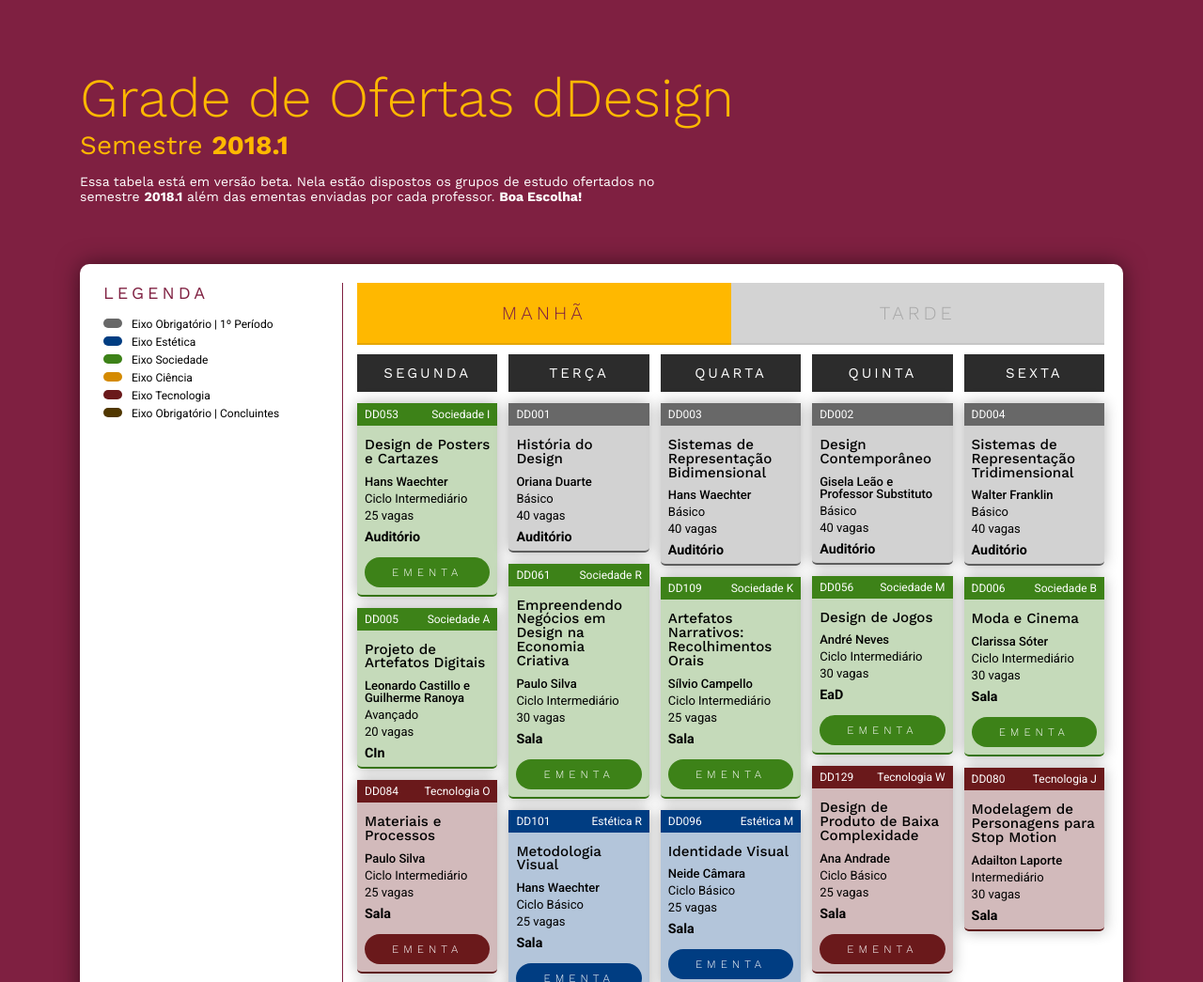
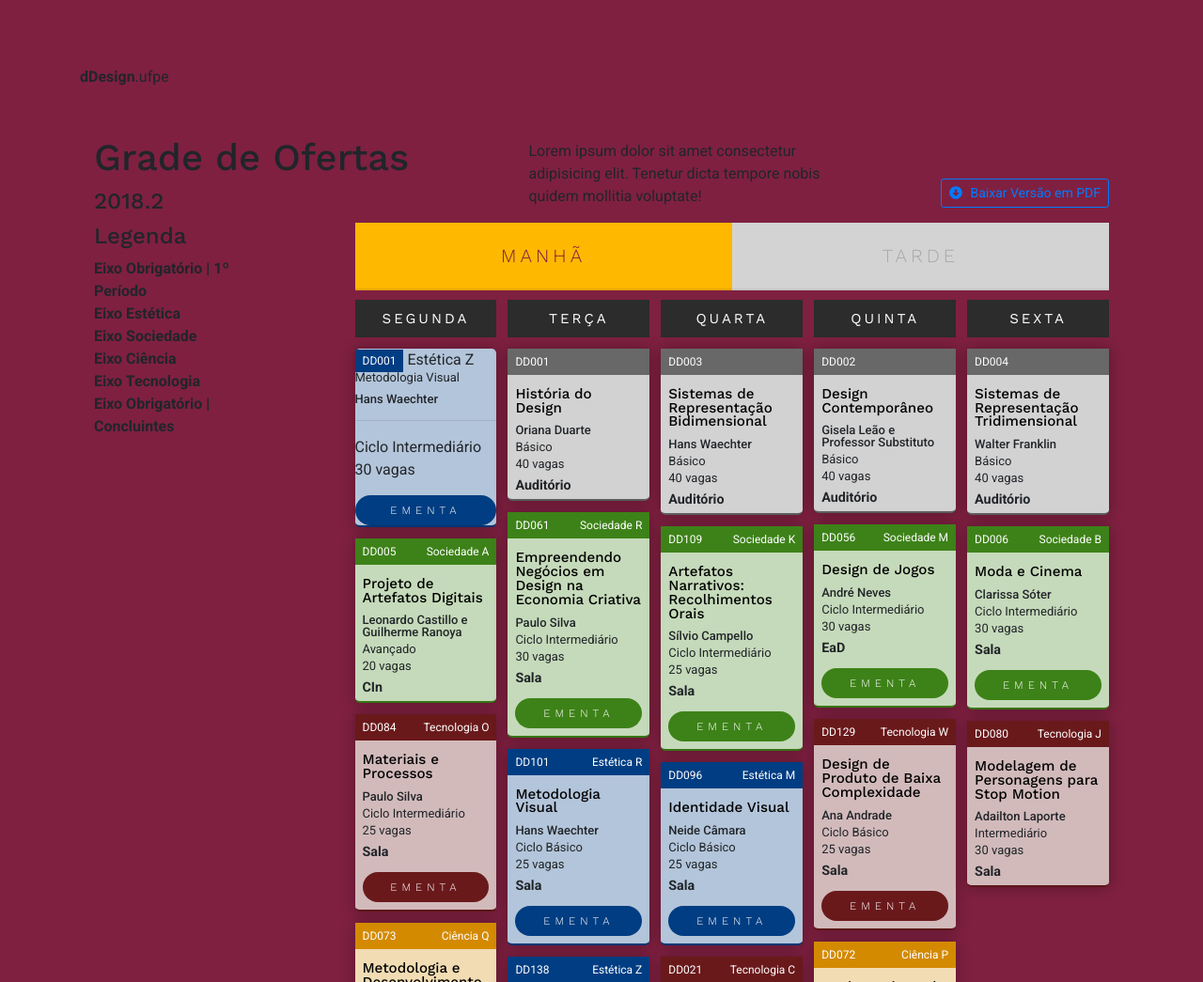
Before and after one commit to ddesignufpe/ddesignufpe.github.io, a website: page user/index.html in a window 1280 px wide. Shown: the top 1045 px of the page at 94% size. Drawn offline with nearby package versions, Linux system fonts and the light colour scheme.

Commit message:
mudanca estrutura basica html

```diff
--- a/user/index.html
+++ b/user/index.html
@@ -6,7 +6,7 @@
     <script async src="https://www.googletagmanager.com/gtag/js?id=UA-112800473-1"></script>
     <script>
         window.dataLayer = window.dataLayer || [];
-  function gtag(){dataLayer.push(arguments);}
+        function gtag() { dataLayer.push(arguments); }
         gtag('js', new Date());
 
         gtag('config', 'UA-112800473-1');
@@ -15,42 +15,46 @@
     <meta charset="UTF-8">
     <meta name="viewport" content="width=device-width, initial-scale=1.0">
     <meta http-equiv="X-UA-Compatible" content="ie=edge">
-    <title>Grade dDesign</title>
+    <title>dDesign.ufpe</title>
+    <link rel="stylesheet" href="dist/css/bootstrap/bootstrap.css">
     <link rel="stylesheet" href="dist/css/style.css">
-    <link rel="stylesheet" href="dist/css/grid.min.css">
 </head>
 
 <body>
-    <div class="fulfilling-square-spinner">
-        <div class="spinner-inner"></div>
+    <div class="container">
+        <section id="header">
+            <div class="row d-flex">
+                <div class="col-lg-5 logo" href="">
+                    <strong>dDesign</strong>.ufpe
                 </div>
-    <section id="header">
-        <div class="container">
-            <div class="row">
-                <div class="col-sm-12">
-                    <h1>Grade de Ofertas dDesign</h1>
-                    <h2>Semestre
-                        <strong>2018.1</strong>
-                    </h2>
+                <div class="col-lg-3 align-self-end ml-auto">
+
                 </div>
-                <div class="col-md-7 col-sm-12">
-                    <p>Essa tabela está em versão beta. Nela estão dispostos os grupos de estudo ofertados no semestre
-                        <strong>2018.1</strong> além das ementas enviadas por cada professor.
-                        <strong>Boa Escolha!</strong>
-                    </p>
-                </div>
-            </div>
-
             </div>
         </section>
         <section id="corpo">
             <div class="container">
-            <div id="wrapper">
+                <div class="row titulo d-flex align-items-end">
+                    <div class="col-lg-5 col md 12">
+                        <h1>Grade de Ofertas</h1>
+                        <h4>2018.2</h4>
+                    </div>
+                    <div class="col-lg-4 col-md-12">
+                        <p>
+                            Lorem ipsum dolor sit amet consectetur adipisicing elit. Tenetur dicta tempore nobis quidem mollitia voluptate!
+                        </p>
+                    </div>
+                    <div class="col-lg-3 col-md-12 d-flex justify-content-end">
+                        <p>
+                            <button type="button" class="btn btn-outline-primary btn-sm"><i class="fas fa-arrow-alt-circle-down mr-2"></i>Baixar Versão em PDF</button>
+                        </p>
+                    </div>
+                </div>
                 <div class="row">
-                    <div id="sidebar" class="col-md-12 col-lg-3">
+                    <div class="col-lg-3 col-md-12 legenda">
                         <div id="getFixed">
                             <h4>Legenda</h4>
-                            <dl class="legenda">
+                            <dl>
                                 <dt class="obrigatorio">
                                     <span></span>Eixo Obrigatório | 1º Período</dt>
                                 <dt class="estetica">
@@ -80,7 +84,20 @@
                                 <!--Grupos de Estudo Manhã -->
                                 <div class="segunda">
                                     <div class="dias">Segunda</div>
-                                    <div id="DD053"></div>
+                                    <div class="grupo estetica">
+                                        <div class="codigos">
+                                            <span class="codigo">DD001</span>
+                                            <span class="nomeperfil">Estética Z</span>
+                                        </div>
+                                        <div class="info">
+                                            <p class="nomecadeira">Metodologia Visual</p>
+                                            <p class="professor">Hans Waechter</p>
+                                            <hr>
+                                            <span class="nivel">Ciclo Intermediário</span>
+                                            <span class="vagasmatricula">30 vagas</span>
+                                            <button>Ementa</button>
+                                        </div>
+                                    </div>
                                     <div id="DD005"></div>
                                     <div id="DD084"></div>
                                     <div id="DD073"></div>
@@ -164,7 +181,8 @@
                                         <div class="area">
                                             <h4>DP (Design de Produto)</h4>
                                             <div class="professor">
-                                                Amilton Andrade · Ana Andrade · Ana Emília · Débora Ferro · Leonardo Castillo · Paulo Silva · Virgínia Cavalcanti · Walter Franklin · Adailton Laporte
+                                                Amilton Andrade · Ana Andrade · Ana Emília · Débora Ferro · Leonardo Castillo · Paulo Silva · Virgínia Cavalcanti · Walter
+                                                Franklin · Adailton Laporte
                                             </div>
                                         </div>
                                         <div class="area">
@@ -196,22 +214,24 @@
                             </div>
                         </section>
                     </div>
+
+
                 </div>
             </div>
     </div>
-
     </section>
     <section id="footer">
         <div class="container">
-                <div class="copyright">
-                    Made with ♥ by
-                    <a href="http://be.net/jonathasbsouza" target="_blank">Jônathas Souza</a>.
-                    <br> Source code on
-                    <a href="https://github.com/jonathasbsouza/gradeddesign" target="_blank">Github</a>.
-                </div>
+            Footer
         </div>
     </section>
-        <script src="https://code.jquery.com/jquery-3.2.1.min.js"></script>
+    </div>
+    <script src="https://code.jquery.com/jquery-3.2.1.slim.min.js" integrity="sha384-KJ3o2DKtIkvYIK3UENzmM7KCkRr/rE9/Qpg6aAZGJwFDMVNA/GpGFF93hXpG5KkN"
+        crossorigin="anonymous"></script>
+    <script defer src="https://use.fontawesome.com/releases/v5.0.8/js/all.js" integrity="sha384-SlE991lGASHoBfWbelyBPLsUlwY1GwNDJo3jSJO04KZ33K2bwfV9YBauFfnzvynJ"
+        crossorigin="anonymous"></script>
+
+
     <script src="dist/js/scripts.js"></script>
 </body>
 
```
Lines whose indentation alone changed are shown as unchanged.
